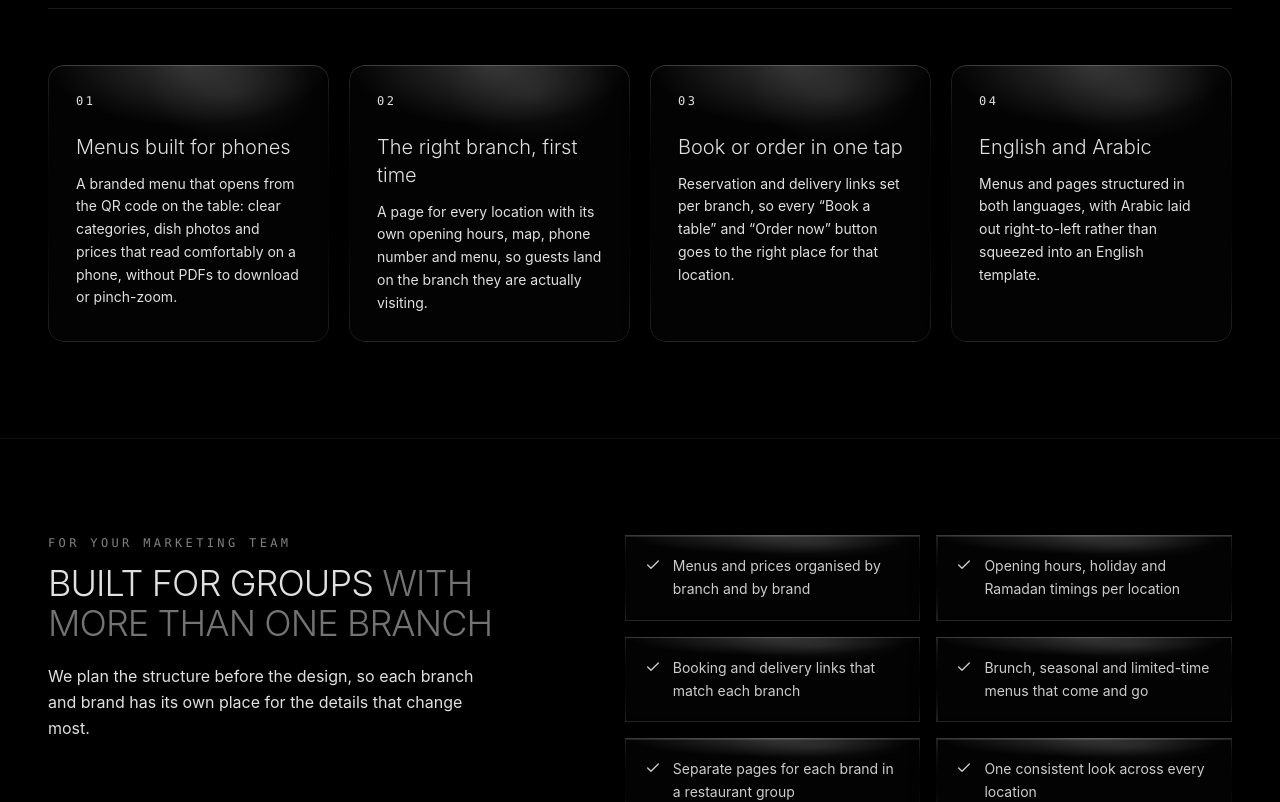
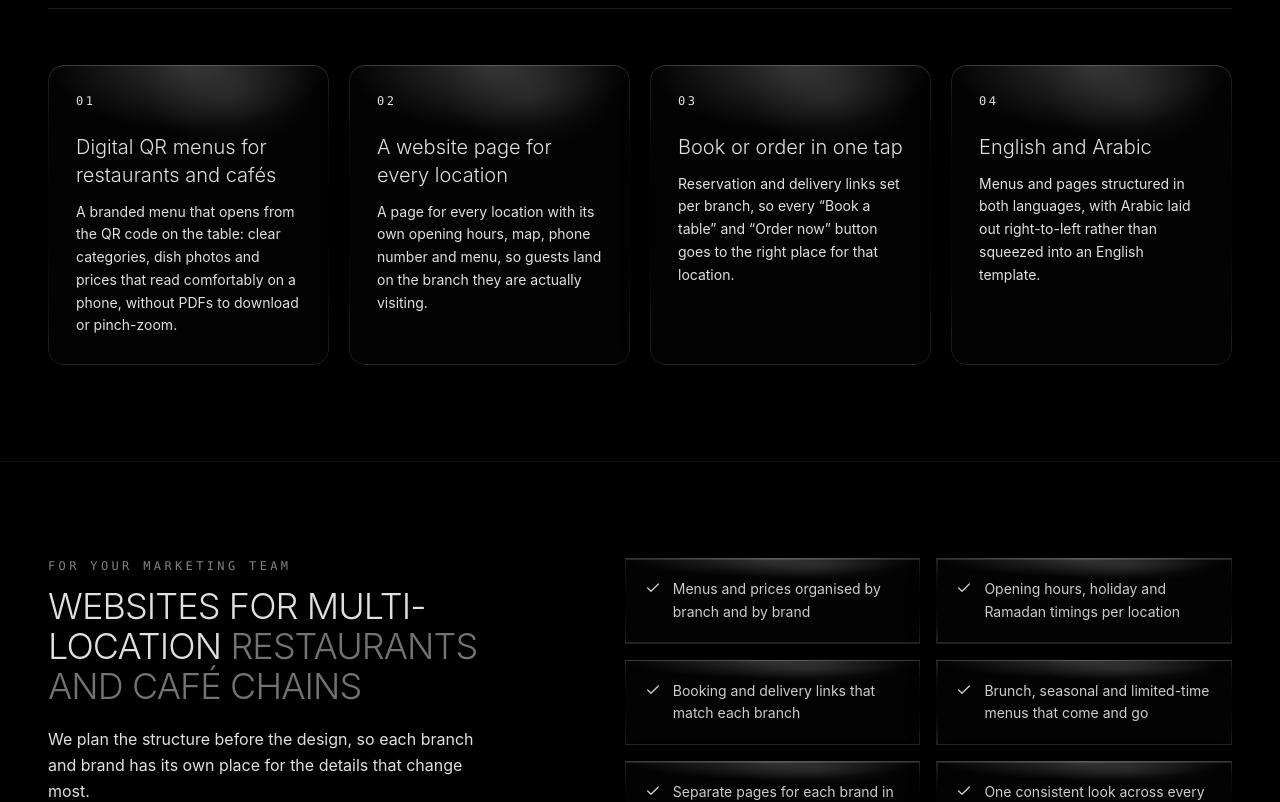
Before and after one commit to fasciola/app4pillars, a React (Vite) app: page /restaurant-website-design-dubai in a window 1280 px wide. Shown: the part 1520-2322 px from the top of the page. Built offline with nearby package versions, Linux system fonts and the light colour scheme.

Commit message:
Refine Dubai hospitality SEO targeting

```diff
--- a/src/content/restaurantWebsites.ts
+++ b/src/content/restaurantWebsites.ts
@@ -2,11 +2,11 @@
 
 export const guestFeatures = [
   {
-    title: 'Menus built for phones',
+    title: 'Digital QR menus for restaurants and cafés',
     body: 'A branded menu that opens from the QR code on the table: clear categories, dish photos and prices that read comfortably on a phone, without PDFs to download or pinch-zoom.',
   },
   {
-    title: 'The right branch, first time',
+    title: 'A website page for every location',
     body: 'A page for every location with its own opening hours, map, phone number and menu, so guests land on the branch they are actually visiting.',
   },
   {
@@ -45,6 +45,11 @@ export const restaurantFaqs = [
       'Yes. Pages and menus can be structured in English and Arabic, with the Arabic version laid out right-to-left.',
   },
   {
+    question: 'Can each branch link its website from Google Maps?',
+    answer:
+      'Yes. A dedicated page for each location gives your team a specific URL to use on that branch’s Google Business Profile. Guests can find the address, opening hours and reservation or delivery links for that location.',
+  },
+  {
     question: 'We only need a QR menu, not a full website. Can you help?',
     answer:
       'Yes. Tell us your venue name and how many tables or branches you have, and we will recommend either a standalone QR menu or a full restaurant website.',
--- a/src/pages/WebsiteDesignDubai.tsx
+++ b/src/pages/WebsiteDesignDubai.tsx
@@ -113,6 +113,14 @@ export default function WebsiteDesignDubai() {
             ))}
           </div>
         </div>
+        <div className="mx-auto mt-8 max-w-[1320px]">
+          <a
+            href="/restaurant-website-design-dubai/"
+            className="text-sm text-foreground underline underline-offset-4"
+          >
+            Website design for restaurants and café groups in Dubai
+          </a>
+        </div>
       </section>
 
       <section className="relative py-28 px-6 border-y border-white/[0.04]">
--- a/src/pages/site/RestaurantWebsitesPage.tsx
+++ b/src/pages/site/RestaurantWebsitesPage.tsx
@@ -99,7 +99,7 @@ export default function RestaurantWebsitesPage() {
               For your marketing team
             </p>
             <h2 className="text-3xl font-light uppercase leading-tight tracking-tight text-foreground sm:text-4xl">
-              Built for groups <span className="text-white/45">with more than one branch</span>
+              Websites for multi-location <span className="text-white/45">restaurants and café chains</span>
             </h2>
             <p className="mt-5 max-w-md text-base leading-relaxed text-dim">
               We plan the structure before the design, so each branch and brand has its own place for the details
```
Also changed, not shown: 1 other file (tests, documents, lock files or other folders).
